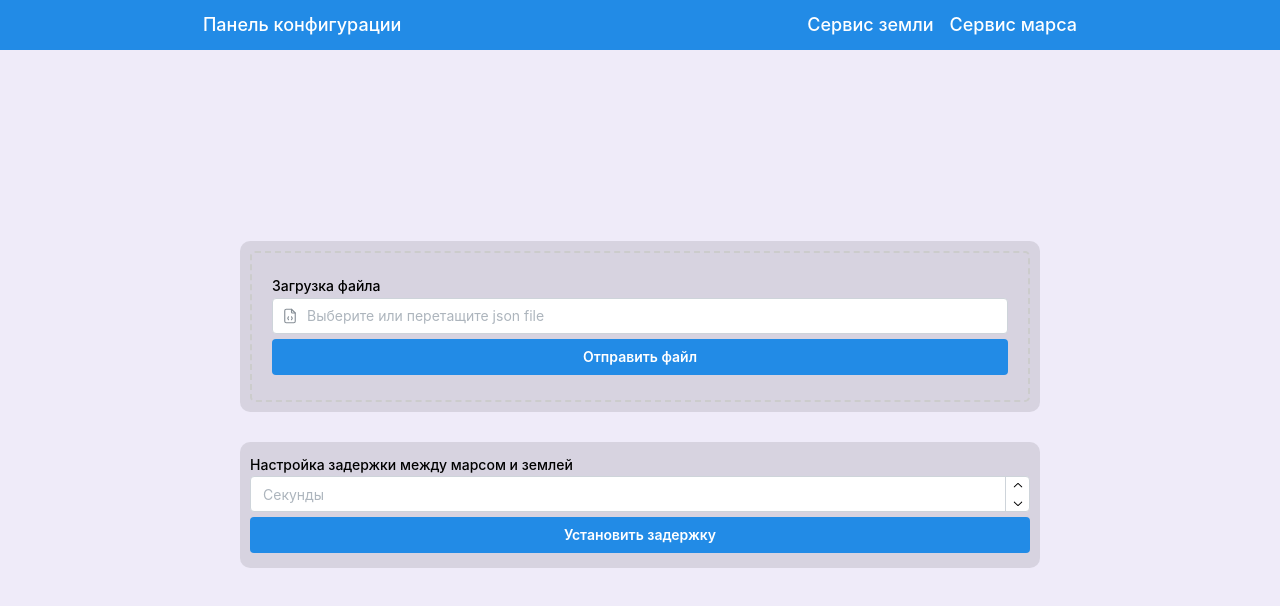
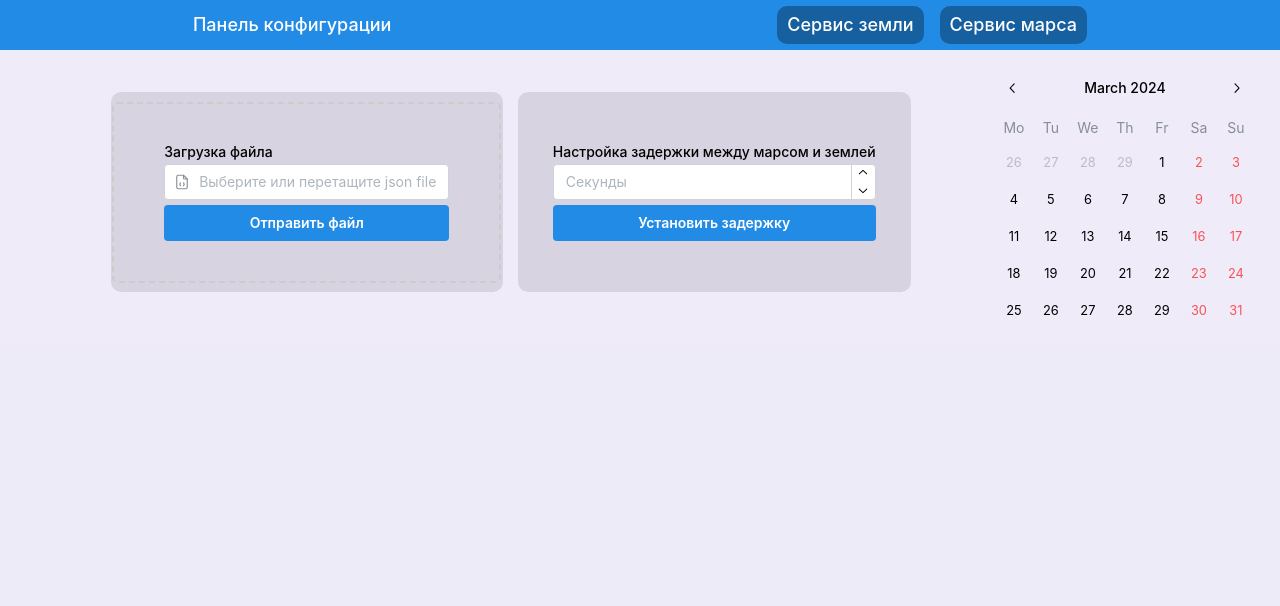
Before and after one commit to gramizor/atomHack-system-react, a React (Vite) app: page / in a window 1280 px wide. Shown: the top 606 px of the page. Built offline with nearby package versions, Linux system fonts and the light colour scheme; no server answers.

Commit message:
first step to make chart

```diff
--- a/package.json
+++ b/package.json
@@ -10,13 +10,17 @@
     "preview": "vite preview"
   },
   "dependencies": {
+    "@mantine/charts": "^7.6.1",
     "@mantine/core": "^7.6.1",
+    "@mantine/dates": "^7.6.1",
     "@mantine/hooks": "^7.6.1",
     "@mantine/notifications": "^7.6.1",
     "@tabler/icons-react": "^2.47.0",
     "axios": "^1.6.7",
+    "dayjs": "^1.11.10",
     "react": "^18.2.0",
-    "react-dom": "^18.2.0"
+    "react-dom": "^18.2.0",
+    "recharts": "^2.12.2"
   },
   "devDependencies": {
     "@types/node": "^20.11.25",
--- a/src/App.scss
+++ b/src/App.scss
@@ -1,7 +1,7 @@
 .app {
-  height: 90vh;
   flex-grow: 1;
   display: flex;
+  flex-direction: row;
   align-items: center;
   justify-content: center;
   padding: 2vh 2vw;
@@ -11,7 +11,7 @@
 
 .block {
   display: grid;
-  grid-template-columns: 1fr;
+  grid-template-columns: 2fr 2fr;
   gap: 15px;
   align-items: center;
   justify-content: center;
@@ -19,11 +19,13 @@
 
 .container {
   background-color: rgba(0, 0, 0, 0.1);
-  padding: 10px;
   border: none;
   border-radius: 10px;
-  min-height: 100px;
+  min-height: 200px;
   margin-bottom: 15px;
+  align-items: center;
+  display: flex;
+  justify-content: center;
 }
 
 .widhter {
@@ -32,18 +34,3 @@
   align-items: center;
   width: 800px;
 }
-
-.notifications-container {
-  position: fixed;
-  top: 10px;
-  right: 10px;
-  z-index: 9999;
-  display: flex;
-  flex-direction: column-reverse;
-  /* Чтобы уведомления располагались в столбец, начиная снизу */
-}
-
-.notification-item {
-  margin-bottom: 10px;
-  /* Расстояние между уведомлениями */
-}
--- a/src/App.tsx
+++ b/src/App.tsx
@@ -1,5 +1,7 @@
 import '@mantine/core/styles.css';
 import '@mantine/notifications/styles.css';
+import '@mantine/charts/styles.css';
+import '@mantine/dates/styles.css';
 import { MantineProvider } from '@mantine/core'
 import { Notifications } from '@mantine/notifications';
 import MainApp from './MainApp'; // Исправлено: MainApp вместо mainApp
--- /dev/null
+++ b/src/Chart/Chart.tsx
@@ -0,0 +1,20 @@
+import { DatePicker } from '@mantine/dates'
+import { useState } from 'react'
+
+
+const Chart = () => {
+    const [selectedDateRange, setSelectedDateRange] = useState<[Date | null, Date | null]>([null, null]);
+
+    return (
+        <>
+            <DatePicker
+                type="range"
+                allowSingleDateInRange
+                value={selectedDateRange}
+                onChange={setSelectedDateRange}
+            />
+        </>
+    )
+}
+
+export default Chart
--- a/src/Components/Header/Header.scss
+++ b/src/Components/Header/Header.scss
@@ -5,3 +5,14 @@
     align-items: center;
     height: 50px;
 }
+
+.custom-anchor {
+    background-color: #1760a0;
+    padding: 5px 10px;
+    border-radius: 10px;
+    transition: 0.3s ease;
+
+    &:hover {
+        background: #228BE6;
+    }
+}
--- a/src/Components/Header/Header.tsx
+++ b/src/Components/Header/Header.tsx
@@ -17,6 +17,7 @@ function Header() {
             <div className="other-services">
                 <Group>
                     <Anchor
+                        className="custom-anchor"
                         href="https://atomearth.cry1s.ru/"
                         target="_blank"
                         underline="hover"
@@ -27,6 +28,7 @@ function Header() {
                         Сервис земли
                     </Anchor>
                     <Anchor
+                        className="custom-anchor"
                         href="https://atommars.cry1s.ru/"
                         target="_blank"
                         underline="hover"
--- a/src/Components/SendFile/SendFile.tsx
+++ b/src/Components/SendFile/SendFile.tsx
@@ -71,19 +71,55 @@ function SendFile({ INITAPI_SERVICE_HOST, SENDER_SERVICE_HOST }: Config) {
         event.preventDefault();
     };
 
+
+
+    const handleFileChange = (file: File | null) => {
+        setValue(file);
+        if (file) {
+            parseJSONFile(file);
+        }
+    };
+
+    const parseJSONFile = (file: File) => {
+        const reader = new FileReader();
+        reader.onload = () => {
+            try {
+                const parsedData = JSON.parse(reader.result as string);
+                console.log('Parsed JSON data:', parsedData);
+            } catch (error) {
+                console.error('Error parsing JSON:', error);
+                notifications.show({
+                    title: 'Ошибка!',
+                    message: 'Ошибка при парсинге JSON файла',
+                    icon: xIcon,
+                    color: 'red',
+                    withCloseButton: true,
+                    autoClose: 5000,
+                });
+            }
+        };
+        reader.readAsText(file);
+    };
+
     return (
         <div
             id="sendFileForm"
             onDrop={handleDrop}
             onDragOver={handleDragOver}
             onDragEnter={handleDragEnter}
-            style={{ border: '2px dashed #ccc', padding: '20px', borderRadius: '5px' }}
+            style={{
+                border:
+                    '2px dashed #ccc',
+                padding: '35px 50px',
+                borderRadius: '5px'
+            }}
         >
             <FileInput
                 label="Загрузка файла"
                 placeholder="Выберите или перетащите json file"
                 value={value}
-                onChange={setValue}
+                // onChange={setValue}
+                onChange={handleFileChange}
                 accept=".json"
                 clearable
                 leftSection={icon}
--- a/src/MainApp.tsx
+++ b/src/MainApp.tsx
@@ -3,6 +3,7 @@ import Delay from './Components/Delay/Delay'
 import SendFile from './Components/SendFile/SendFile'
 import Header from './Components/Header/Header';
 import { getEnv } from './config/config';
+import Chart from './Chart/Chart';
 
 function MainApp() {
     const config = getEnv();
@@ -29,6 +30,7 @@ function MainApp() {
                         </div>
                     </div>
                 </div>
+                <Chart />
             </div >
         </div>
     )
--- a/src/config/types.ts
+++ b/src/config/types.ts
@@ -3,3 +3,9 @@ export type Config = {
     INITAPI_SERVICE_HOST: string;
     SENDER_SERVICE_HOST: string;
 }
+
+export interface DataItem {
+    speed: number;
+    from: string;
+    to: string;
+}
--- a/src/index.css
+++ b/src/index.css
@@ -11,7 +11,7 @@
   text-rendering: optimizeLegibility;
   -webkit-font-smoothing: antialiased;
   -moz-osx-font-smoothing: grayscale; */
-  height: 100vh;
+  /* height: 100vh; */
   background-color: rgba(95, 61, 196, 0.1);
 }
 
```
Also changed, not shown: src/Chart/DatePicker.tsx (added), 1 other file (tests, documents, lock files or other folders).
